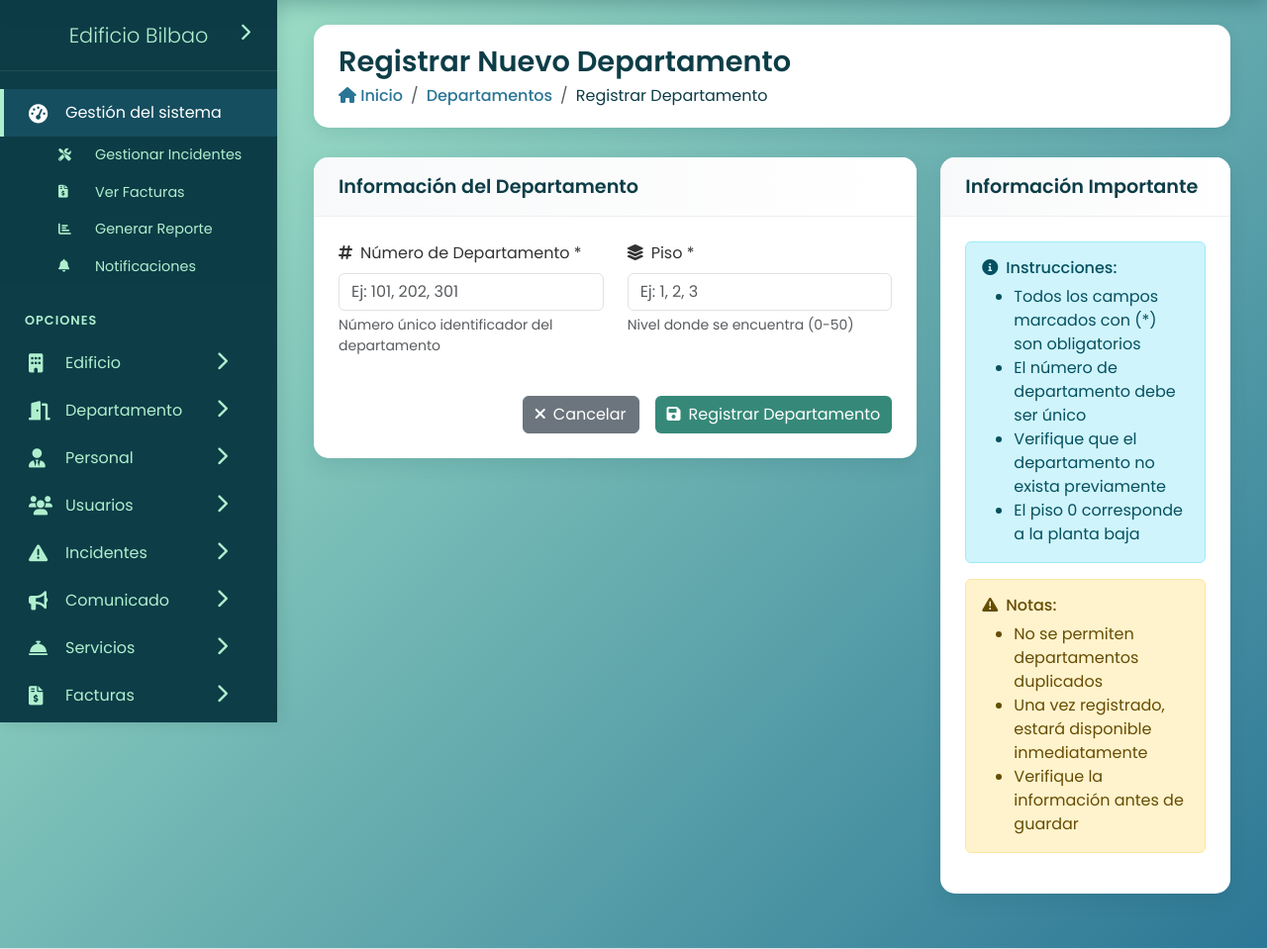
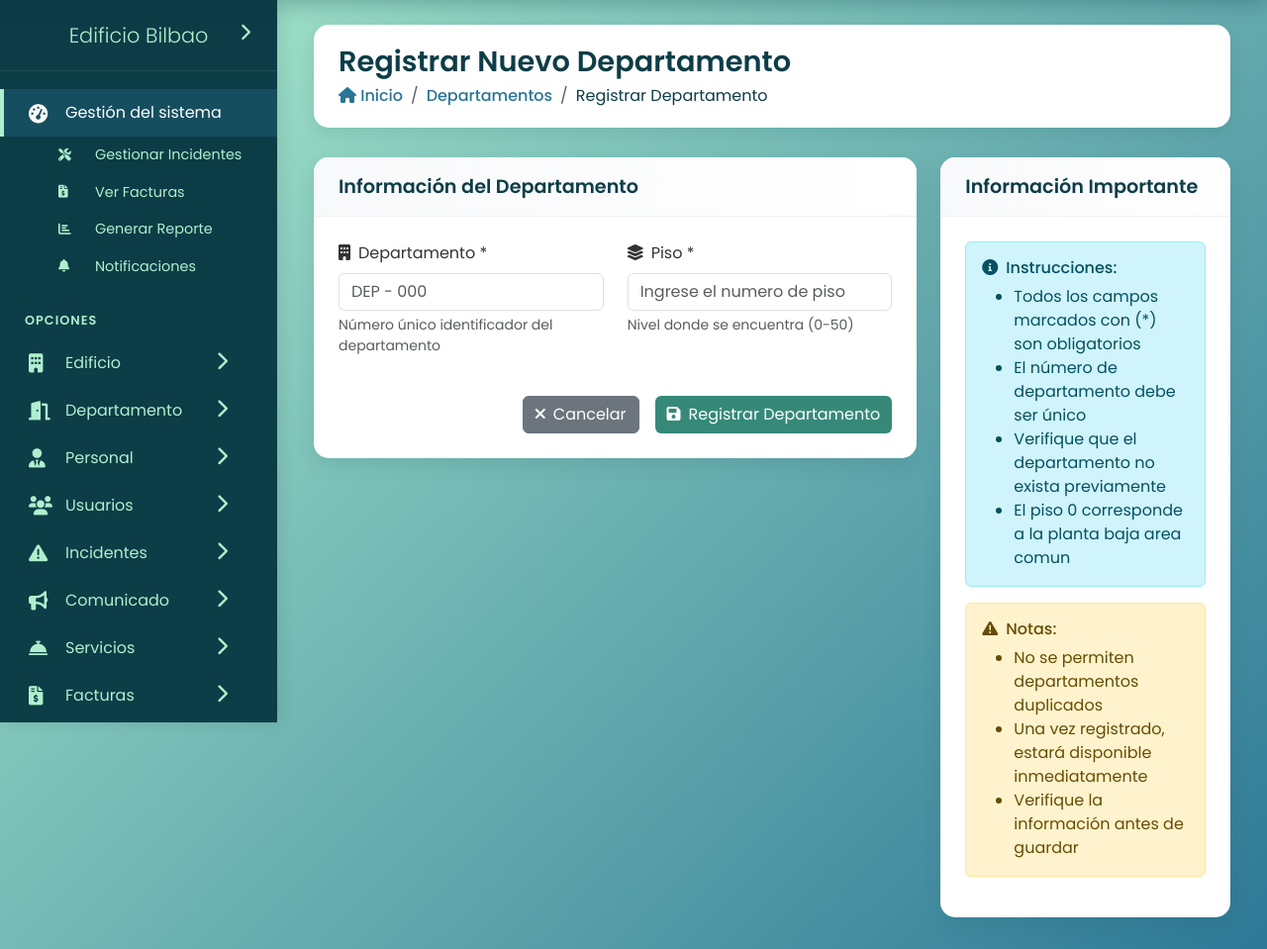
Before and after one commit to velasquez05-eng/edificio, a PHP site: page /public/vista/RegistrarDepartamentoVista.php in a window 1280 px wide. Shown: the part 70-1029 px from the top of the page at 99% size. Run offline with PHP 8.4, Linux system fonts and the light colour scheme; the visitor is signed in with stand-in values (Sample User, id 1).

Commit message:
se mejoro los formularios

```diff
--- a/public/vista/ListarDepartamentoVista.php
+++ b/public/vista/ListarDepartamentoVista.php
@@ -130,7 +130,7 @@
                                             <i class="fas fa-hashtag text-verde me-2"></i># Departamento
                                         </label>
                                         <input type="text" class="form-control" id="numero" name="numero" required
-                                               placeholder="Ej: 101, 202..." maxlength="10">
+                                                maxlength="10">
                                         <div class="form-text">Número identificador único</div>
                                     </div>
                                 </div>
@@ -140,7 +140,7 @@
                                             <i class="fas fa-building text-azul me-2"></i>Piso
                                         </label>
                                         <input type="number" class="form-control" id="piso" name="piso" required
-                                               min="0" max="50" placeholder="Ej: 1, 2, 3...">
+                                               min="0" max="50" >
                                         <div class="form-text">Nivel donde se encuentra (0-50)</div>
                                     </div>
                                 </div>
--- a/public/vista/RegistrarDepartamentoVista.php
+++ b/public/vista/RegistrarDepartamentoVista.php
@@ -33,15 +33,9 @@
                                     <div class="col-md-6">
                                         <div class="form-group mb-3">
                                             <label for="numero" class="form-label">
-                                                <i class="fas fa-hashtag text-verde me-2"></i>Número de Departamento *
+                                                <i class="fas fa-building text-verde me-2"></i>Departamento *
                                             </label>
-                                            <input type="text"
-                                                   class="form-control"
-                                                   id="numero"
-                                                   name="numero"
-                                                   required
-                                                   maxlength="10"
-                                                   placeholder="Ej: 101, 202, 301">
+                                            <input type="text"    class="form-control"    id="numero"    name="numero"    required    maxlength="10"   placeholder="DEP - 000">
                                             <div class="form-text">Número único identificador del departamento</div>
                                         </div>
                                     </div>
@@ -58,7 +52,7 @@
                                                    required
                                                    min="0"
                                                    max="50"
-                                                   placeholder="Ej: 1, 2, 3">
+                                                   placeholder="Ingrese el numero de piso">
                                             <div class="form-text">Nivel donde se encuentra (0-50)</div>
                                         </div>
                                     </div>
@@ -90,7 +84,7 @@
                                     <li>Todos los campos marcados con (*) son obligatorios</li>
                                     <li>El número de departamento debe ser único</li>
                                     <li>Verifique que el departamento no exista previamente</li>
-                                    <li>El piso 0 corresponde a la planta baja</li>
+                                    <li>El piso 0 corresponde a la planta baja area comun</li>
                                 </ul>
                             </div>
 
```
